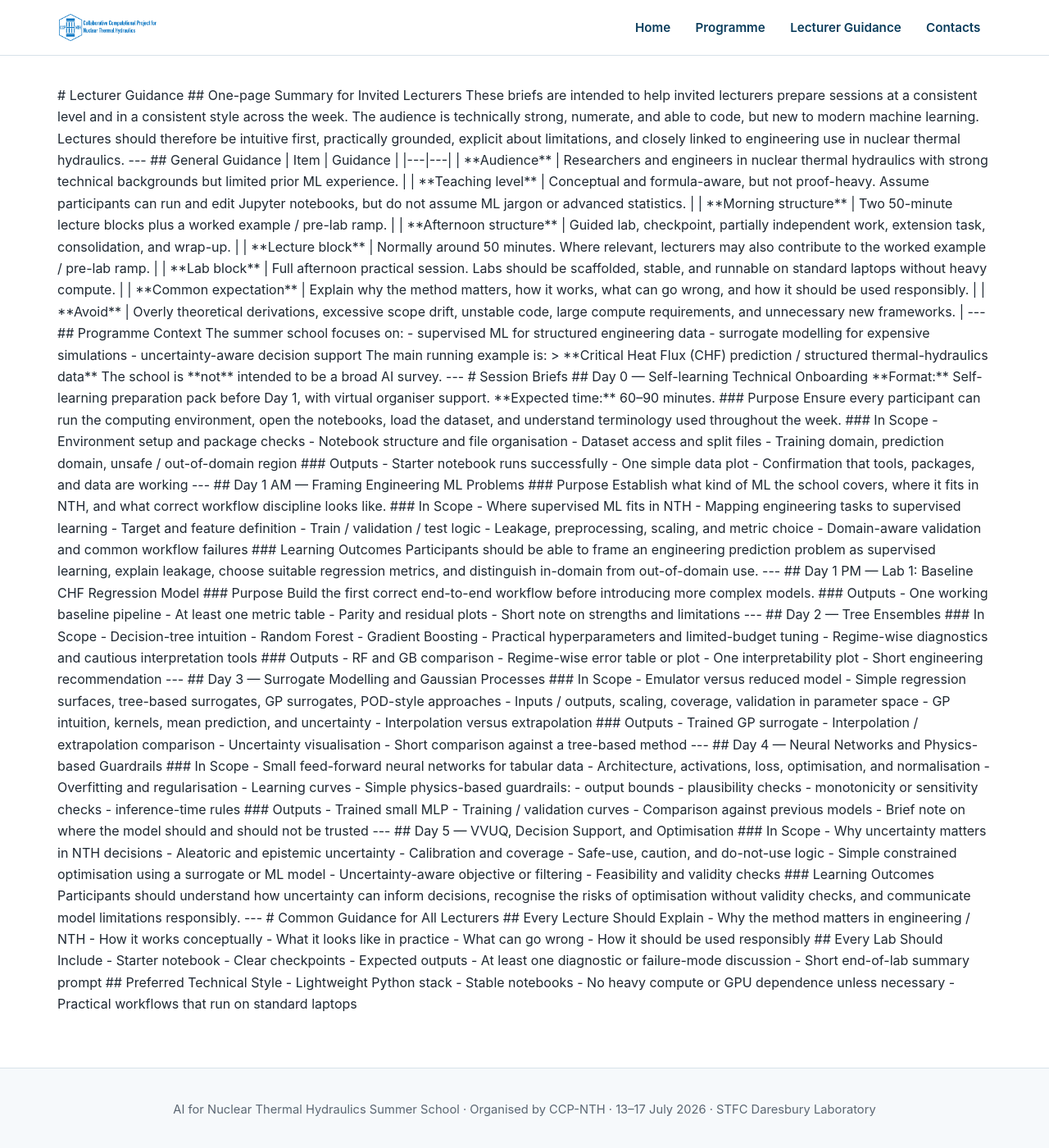
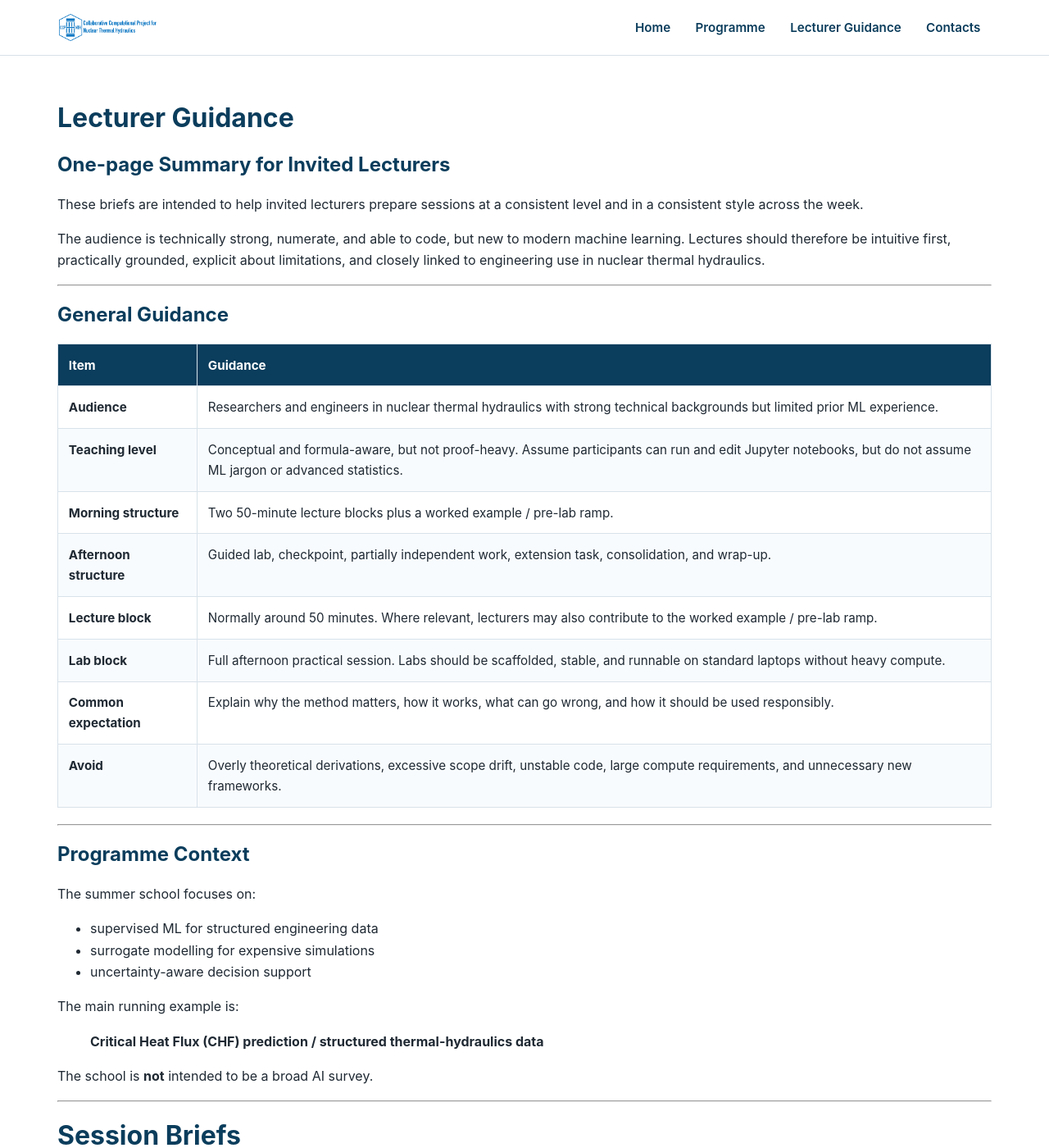
Before and after one commit to CCP-NTH/ai4nth-summer-school, a Jekyll site: the page built from lecturer_guidance.md, in a window 1280 px wide and 1400 px high. Shown: the whole window at 82% size. Built offline with Jekyll 4.4.1, drawn with Linux system fonts in a browser that asks for light colours; some of the changed text lies outside the part shown.

Commit message:
Fix markdown rendering in content pages

```diff
--- a/lecturer_guidance.md
+++ b/lecturer_guidance.md
@@ -3,7 +3,7 @@ layout: default
 title: Lecturer Guidance
 ---
 
-<main class="page">
+<main class="page" markdown="1">
 
 # Lecturer Guidance
 
--- a/programme.md
+++ b/programme.md
@@ -3,7 +3,7 @@ layout: default
 title: Programme
 ---
 
-<main class="page">
+<main class="page" markdown="1">
 
 # Programme
 
```
Also changed, not shown: README.md.
